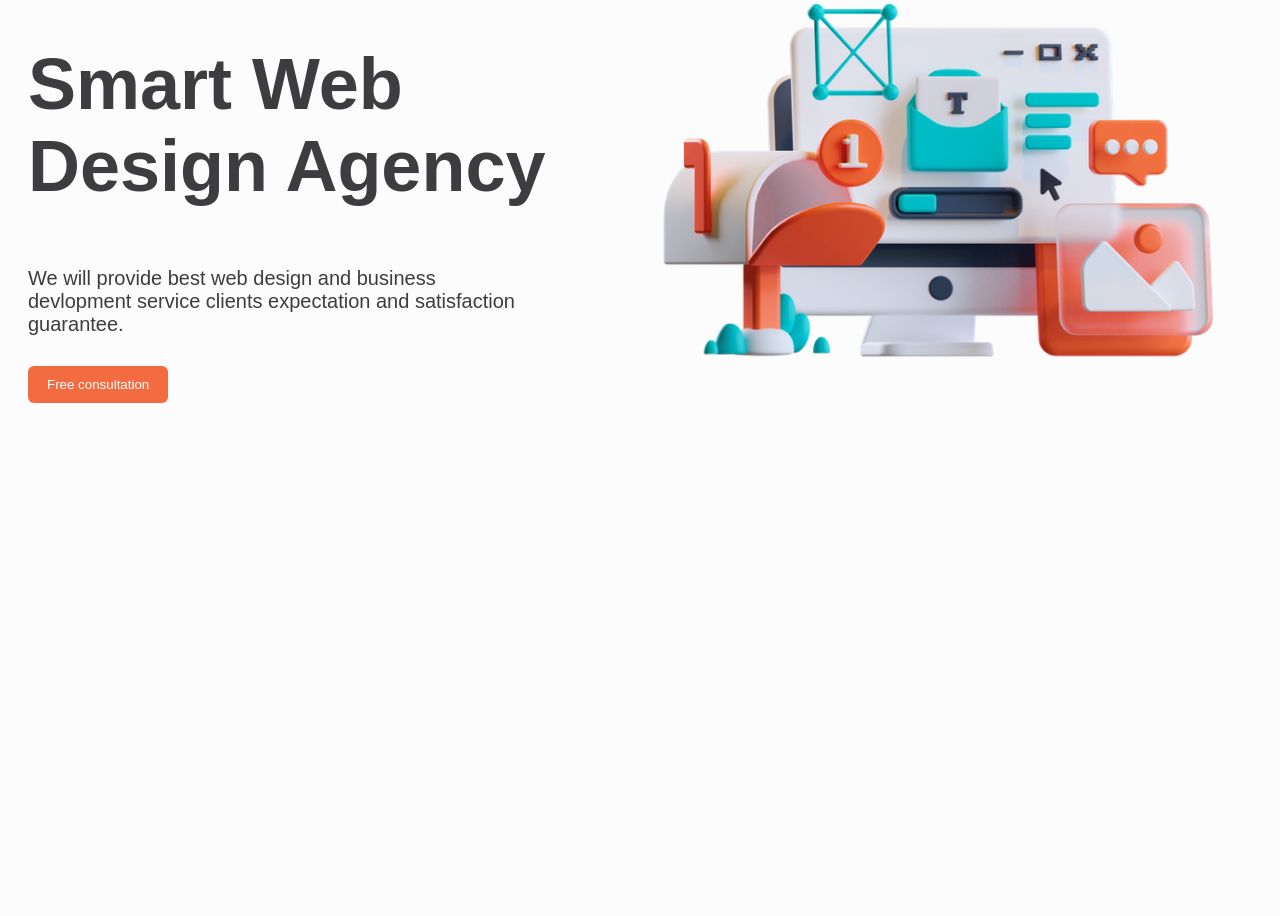
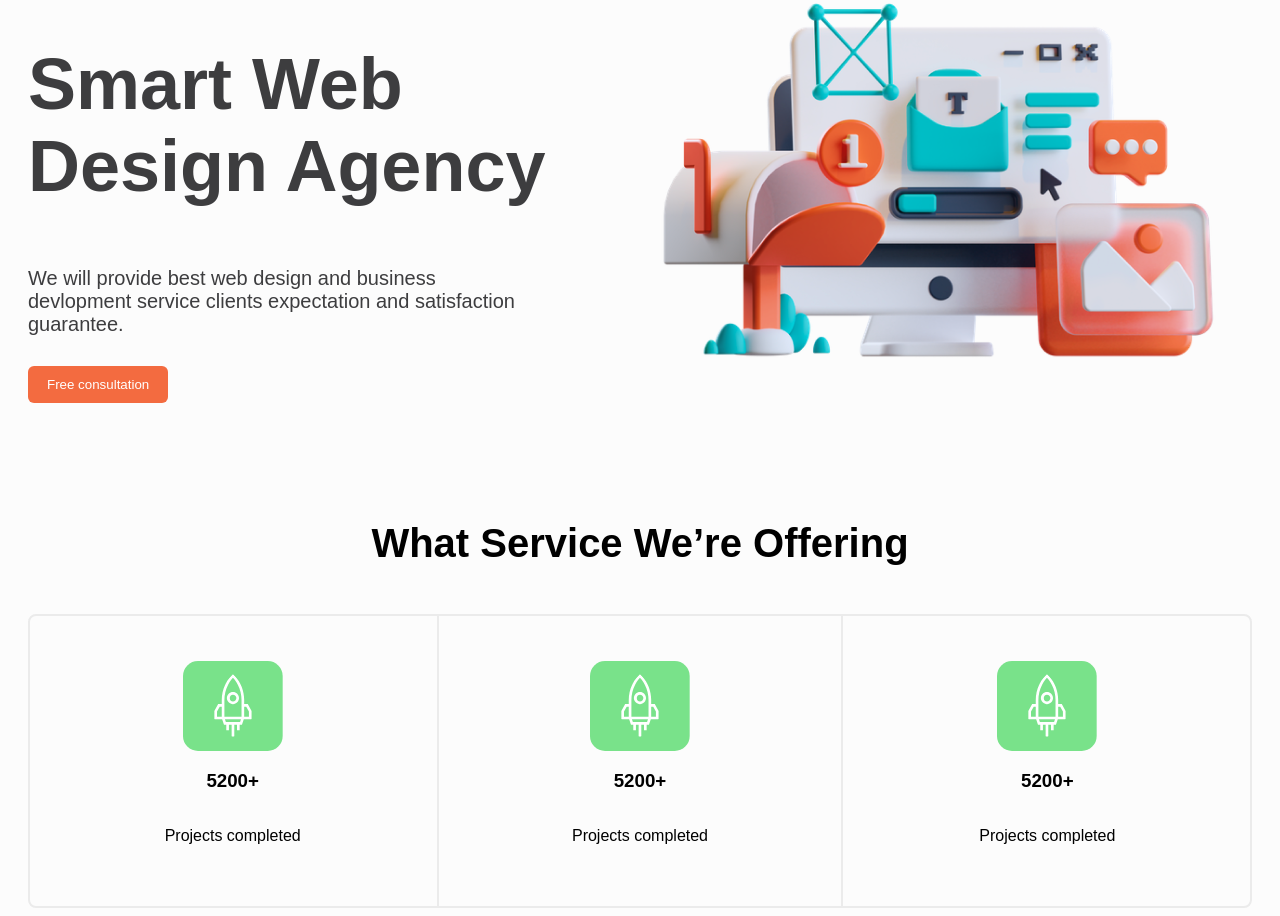
Before and after one commit to gozi11a/designzcy, a plain HTML site: page index.html in a window 1280 px wide. Shown: the part 77-993 px from the top of the page. Before the commit the page ends 800 px from the top, so only its background shows below. Drawn offline with Linux system fonts and the light colour scheme.

Commit message:
add firs cards of service section

```diff
--- a/index.html
+++ b/index.html
@@ -50,9 +50,34 @@
                 </div>
             </div>
         </section>
-        <section>
+        <section id="service">
             <div class="container">
+                <div class="serviceTop">
+                    <h2>What Service We’re Offering</h2>
+                    <div class="serviceTopCards">
+                        <div class="serviceTopCard">
+                            <img src="./assets/image/service1.svg" alt="">
+                            <h3>5200+</h3>
+                            <p>Projects completed</p>
 
+                        </div>
+                        <div class="serviceTopCard">
+                            <img src="./assets/image/service1.svg" alt="">
+                            <h3>5200+</h3>
+                            <p>Projects completed</p>
+
+                        </div>
+                        <div class="serviceTopCard">
+                            <img src="./assets/image/service1.svg" alt="">
+                            <h3>5200+</h3>
+                            <p>Projects completed</p>
+
+                        </div>
+                    </div>
+                </div>
+                <div class="serviceBottom">
+
+                </div>
             </div>
         </section>
     </main>
--- /dev/null
+++ b/sass/layout/_service.scss
@@ -0,0 +1,40 @@
+#service {
+    margin-top: 84px;
+
+    .container {
+        .serviceTop {
+            display: flex;
+            flex-direction: column;
+
+            h2 {
+                text-align: center;
+                margin-bottom: 48px;
+                font-size: 40px;
+                font-weight: 700;
+            }
+
+            .serviceTopCards {
+                display: flex;
+                justify-content: space-around;
+                align-items: center;
+                border: 2px solid #ebebeb;
+                border-radius: 8px;
+
+                .serviceTopCard {
+                    padding: 45px 0;
+                    display: flex;
+                    flex-direction: column;
+                    justify-content: center;
+                    align-items: center;
+                    width: 33%;
+                }
+
+                .serviceTopCard:nth-child(2) {
+                    border-left: 2px solid #ebebeb;
+                    border-right: 2px solid #ebebeb;
+                    // width: 33%;
+                }
+            }
+        }
+    }
+}
--- a/sass/main.scss
+++ b/sass/main.scss
@@ -5,3 +5,5 @@
 @use './layout/header';
 
 @use './layout/hero';
+
+@use './layout/service';
```
Also changed, not shown: assets/image/service1.svg (added), css/main.css, 1 other file.
